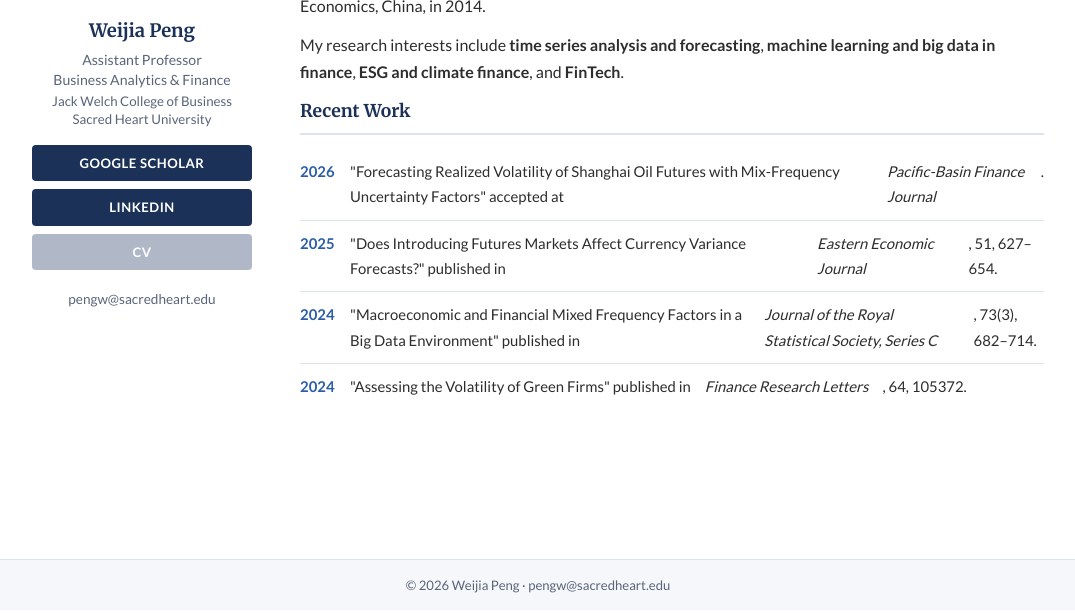
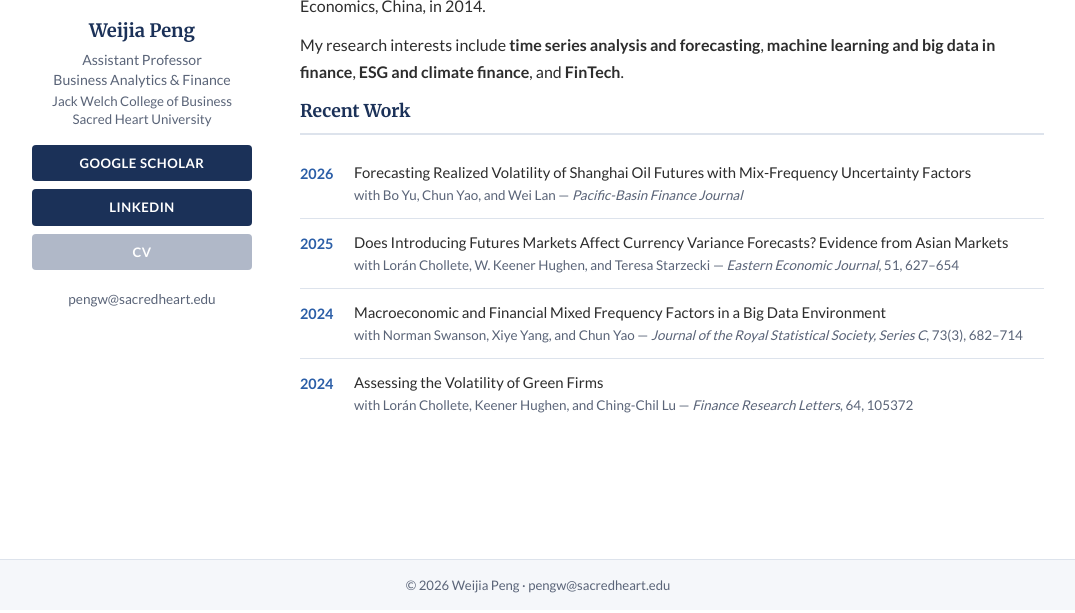
Before and after one commit to weijiap/weijiap.github.io, a Jekyll site: the page built from index.html, in a window 1280 px wide, cut to the strip 287-900 px from the top of the page. Shown: the whole strip, without its empty margins (102-1177 px from the left). Built offline with Jekyll 4.4.1, drawn with Linux system fonts in a browser that asks for light colours.

Commit message:
Home: fix Recent Work alignment — split title and journal onto separate lines

```diff
--- a/assets/css/style.css
+++ b/assets/css/style.css
@@ -178,10 +178,10 @@ a:hover { text-decoration: underline; }
 
 .news-list li {
   display: flex;
-  gap: 14px;
-  padding: 10px 0;
+  gap: 16px;
+  padding: 12px 0;
   border-bottom: 1px solid var(--border);
-  font-size: .93rem;
+  align-items: flex-start;
 }
 
 .news-list li:last-child { border-bottom: none; }
@@ -190,7 +190,27 @@ a:hover { text-decoration: underline; }
   flex-shrink: 0;
   font-weight: 700;
   color: var(--blue);
-  width: 36px;
+  width: 38px;
+  padding-top: 1px;
+  font-size: .9rem;
+}
+
+.news-body {
+  display: flex;
+  flex-direction: column;
+  gap: 3px;
+}
+
+.news-title {
+  font-size: .93rem;
+  color: var(--text);
+  line-height: 1.5;
+}
+
+.news-journal {
+  font-size: .84rem;
+  color: var(--muted);
+  line-height: 1.45;
 }
 
 /* ===== INNER PAGES (Research, Teaching) ===== */
--- a/index.html
+++ b/index.html
@@ -59,23 +59,31 @@ title: Home
       <ul class="news-list">
         <li>
           <span class="news-year">2026</span>
-          "Forecasting Realized Volatility of Shanghai Oil Futures with Mix-Frequency Uncertainty Factors"
-          accepted at <em>Pacific-Basin Finance Journal</em>.
+          <div class="news-body">
+            <span class="news-title">Forecasting Realized Volatility of Shanghai Oil Futures with Mix-Frequency Uncertainty Factors</span>
+            <span class="news-journal">with Bo Yu, Chun Yao, and Wei Lan &mdash; <em>Pacific-Basin Finance Journal</em></span>
+          </div>
         </li>
         <li>
           <span class="news-year">2025</span>
-          "Does Introducing Futures Markets Affect Currency Variance Forecasts?" published in
-          <em>Eastern Economic Journal</em>, 51, 627–654.
+          <div class="news-body">
+            <span class="news-title">Does Introducing Futures Markets Affect Currency Variance Forecasts? Evidence from Asian Markets</span>
+            <span class="news-journal">with Lorán Chollete, W. Keener Hughen, and Teresa Starzecki &mdash; <em>Eastern Economic Journal</em>, 51, 627–654</span>
+          </div>
         </li>
         <li>
           <span class="news-year">2024</span>
-          "Macroeconomic and Financial Mixed Frequency Factors in a Big Data Environment" published in
-          <em>Journal of the Royal Statistical Society, Series C</em>, 73(3), 682–714.
+          <div class="news-body">
+            <span class="news-title">Macroeconomic and Financial Mixed Frequency Factors in a Big Data Environment</span>
+            <span class="news-journal">with Norman Swanson, Xiye Yang, and Chun Yao &mdash; <em>Journal of the Royal Statistical Society, Series C</em>, 73(3), 682–714</span>
+          </div>
         </li>
         <li>
           <span class="news-year">2024</span>
-          "Assessing the Volatility of Green Firms" published in
-          <em>Finance Research Letters</em>, 64, 105372.
+          <div class="news-body">
+            <span class="news-title">Assessing the Volatility of Green Firms</span>
+            <span class="news-journal">with Lorán Chollete, Keener Hughen, and Ching-Chil Lu &mdash; <em>Finance Research Letters</em>, 64, 105372</span>
+          </div>
         </li>
       </ul>
     </section>
```
